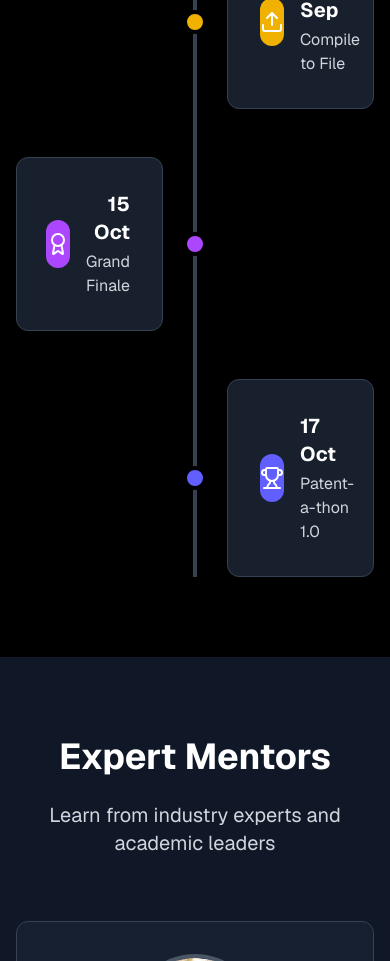
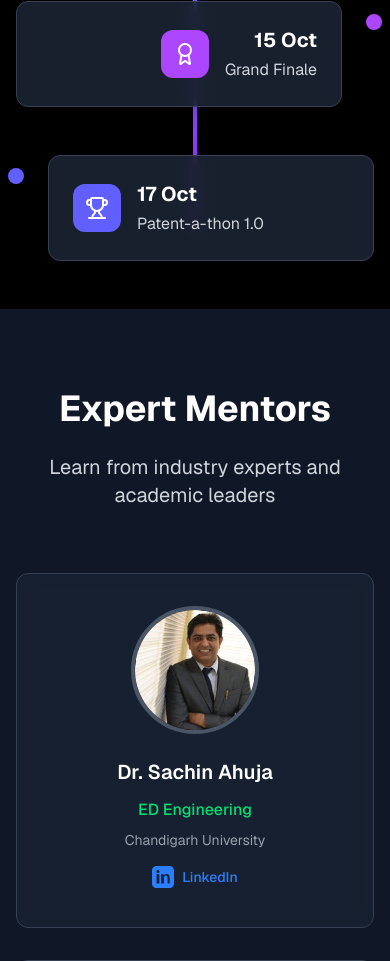
Before and after one commit to SciFi-Innovation-Club/Patent-A-Thon, a Next.js app: page / in a window 390 px wide. Shown: the part 5740-6701 px from the top of the page. Built offline with nearby package versions, Linux system fonts and the light colour scheme.

Commit message:
Add framer-motion and enhance timeline/mentors UI
Added framer-motion as a dependency. Improved EventTimeline with intersection observer-based fade-in animation and visual enhancements. Updated ExpertMentors to include LinkedIn profile links and icon for each mentor.

```diff
--- a/package.json
+++ b/package.json
@@ -9,6 +9,7 @@
     "lint": "eslint"
   },
   "dependencies": {
+    "framer-motion": "^12.23.12",
     "lucide-react": "^0.542.0",
     "next": "15.5.2",
     "react": "19.1.0",
--- a/src/components/EventTimeline.js
+++ b/src/components/EventTimeline.js
@@ -1,4 +1,6 @@
+'use client';
 import { Calendar, FileText, Upload, Award, Trophy, Flag } from 'lucide-react';
+import { useEffect } from 'react';
 
 const EventTimeline = () => {
   const timeline = [
@@ -40,39 +42,55 @@ const EventTimeline = () => {
     }
   ];
 
+  // Intersection Observer for fade-in animation
+  useEffect(() => {
+    const items = document.querySelectorAll('.timeline-fade');
+    const observer = new window.IntersectionObserver((entries) => {
+      entries.forEach(entry => {
+        if (entry.isIntersecting) {
+          entry.target.classList.add('opacity-100', 'translate-y-0');
+        }
+      });
+    }, { threshold: 0.3 });
+    items.forEach(item => {
+      observer.observe(item);
+    });
+    return () => items.forEach(item => observer.unobserve(item));
+  }, []);
+
   return (
     <section id="timeline" className="py-20 bg-black">
       <div className="max-w-7xl mx-auto px-4">
         <div className="text-center mb-16">
           <h2 className="text-4xl md:text-5xl font-bold text-white mb-6">Event Timeline</h2>
+          <p className="text-lg text-green-400 font-semibold animate-pulse">Follow the journey, step by step!</p>
         </div>
-
         <div className="relative">
           {/* Timeline line */}
-          <div className="absolute left-1/2 transform -translate-x-1/2 w-1 bg-gray-700 h-full"></div>
-
+          <div className="absolute left-1/2 transform -translate-x-1/2 w-1 bg-gradient-to-b from-green-400 via-blue-500 to-purple-600 h-full shadow-lg"></div>
           <div className="space-y-12">
             {timeline.map((item, index) => {
               const IconComponent = item.icon;
               const isEven = index % 2 === 0;
-
               return (
-                <div key={index} className={`flex items-center ${isEven ? 'justify-start' : 'justify-end'}`}>
-                  <div className={`relative ${isEven ? 'pr-8' : 'pl-8'} ${isEven ? 'text-right' : 'text-left'} w-1/2`}>
-                    <div className="bg-gray-800/80 backdrop-blur-sm p-8 rounded-xl border border-gray-700 hover:border-gray-600 transition-all duration-300 group">
+                <div
+                  key={index}
+                  className={`flex items-center ${isEven ? 'justify-start' : 'justify-end'}`}
+                >
+                  <div className={`relative ${isEven ? 'pr-8' : 'pl-8'} ${isEven ? 'text-right' : 'text-left'} w-full md:w-1/2`}>
+                    <div className="timeline-fade opacity-0 translate-y-8 transition-all duration-700 bg-gray-800/80 backdrop-blur-sm p-6 md:p-8 rounded-xl border border-gray-700 hover:border-green-400 shadow-lg group">
                       <div className={`flex items-center gap-4 ${isEven ? 'justify-end' : 'justify-start'}`}>
-                        <div className={`w-12 h-12 rounded-xl ${item.color} flex items-center justify-center group-hover:scale-110 transition-transform duration-300`}>
+                        <div className={`w-12 h-12 rounded-xl ${item.color} flex items-center justify-center group-hover:scale-110 group-hover:rotate-6 transition-transform duration-300`}>
                           <IconComponent className="w-6 h-6 text-white" />
                         </div>
-                        <div>
-                          <div className="text-xl font-bold text-white mb-1">{item.date}</div>
-                          <div className="text-gray-300">{item.title}</div>
+                        <div className="min-w-0">
+                          <div className="text-xl md:text-2xl font-bold text-white mb-1 break-words">{item.date}</div>
+                          <div className="text-gray-300 text-base md:text-lg break-words">{item.title}</div>
                         </div>
                       </div>
                     </div>
-
                     {/* Timeline dot */}
-                    <div className={`absolute top-1/2 transform -translate-y-1/2 w-6 h-6 ${item.color} rounded-full border-4 border-black ${isEven ? '-right-3' : '-left-3'}`}></div>
+                    <div className={`absolute top-1/2 transform -translate-y-1/2 w-6 h-6 ${item.color} rounded-full border-4 border-black ${isEven ? '-right-3' : '-left-3'} transition-transform duration-300 group-hover:scale-125`}></div>
                   </div>
                 </div>
               );
--- a/src/components/ExpertMentors.js
+++ b/src/components/ExpertMentors.js
@@ -1,4 +1,10 @@
 import Image from 'next/image';
+
+const LinkedInIcon = () => (
+  <svg xmlns="http://www.w3.org/2000/svg" width="22" height="22" fill="currentColor" viewBox="0 0 24 24" className="inline-block align-middle text-blue-500 mr-1">
+    <path d="M19 0h-14c-2.761 0-5 2.239-5 5v14c0 2.761 2.239 5 5 5h14c2.762 0 5-2.239 5-5v-14c0-2.761-2.238-5-5-5zm-11 19h-3v-10h3v10zm-1.5-11.268c-.966 0-1.75-.784-1.75-1.75s.784-1.75 1.75-1.75 1.75.784 1.75 1.75-.784 1.75-1.75 1.75zm13.5 11.268h-3v-5.604c0-1.337-.026-3.063-1.868-3.063-1.868 0-2.154 1.459-2.154 2.967v5.7h-3v-10h2.881v1.367h.041c.401-.761 1.379-1.563 2.838-1.563 3.036 0 3.6 2.001 3.6 4.601v5.595z"/>
+  </svg>
+);
 
 const ExpertMentors = () => {
   const mentors = [
@@ -6,25 +12,29 @@ const ExpertMentors = () => {
       name: "Dr. Sachin Ahuja",
       position: "ED Engineering",
       organization: "Chandigarh University",
-      image: "/Sachin Sir.jpeg"
+      image: "/Sachin Sir.jpeg",
+      linkedin: "https://www.linkedin.com/in/dr-sachin-ahuja-0885a235/"
     },
     {
       name: "Dr. Ruchika Gupta",
       position: "AD UIE Research",
       organization: "Chandigarh University",
-      image: "/Ruchika M.jpeg"
+      image: "/Ruchika M.jpeg",
+      linkedin: "https://www.linkedin.com/in/ruchikagupta09/"
     },
     {
       name: "Dr. Puneet Kumar",
       position: "AD CSE",
       organization: "Chandigarh University",
-      image: "/Puneet SIr.jpeg"
+      image: "/Puneet SIr.jpeg",
+      linkedin: "https://www.linkedin.com/in/dr-puneet-kumar-2a84b531/"
     },
     {
       name: "Dr. Gurmeet Saini",
       position: "Faculty Co-Advisor",
       organization: "Chandigarh University",
-      image: "/Gurmeet.jpeg"
+      image: "/Gurmeet.jpeg",
+      linkedin: "https://www.linkedin.com/in/gurmeet-kaur-saini-4b6815213/"
     }
   ];
 
@@ -58,9 +68,18 @@ const ExpertMentors = () => {
               <p className="text-green-400 font-medium mb-2">
                 {mentor.position}
               </p>
-              <p className="text-gray-400 text-sm">
+              <p className="text-gray-400 text-sm mb-2">
                 {mentor.organization}
               </p>
+              <a
+                href={mentor.linkedin}
+                target="_blank"
+                rel="noopener noreferrer"
+                className="inline-flex items-center justify-center gap-1 text-blue-500 hover:text-green-400 font-medium text-sm mt-2"
+              >
+                <LinkedInIcon />
+                LinkedIn
+              </a>
             </div>
           ))}
         </div>
```
Also changed, not shown: 1 other file (tests, documents, lock files or other folders).
